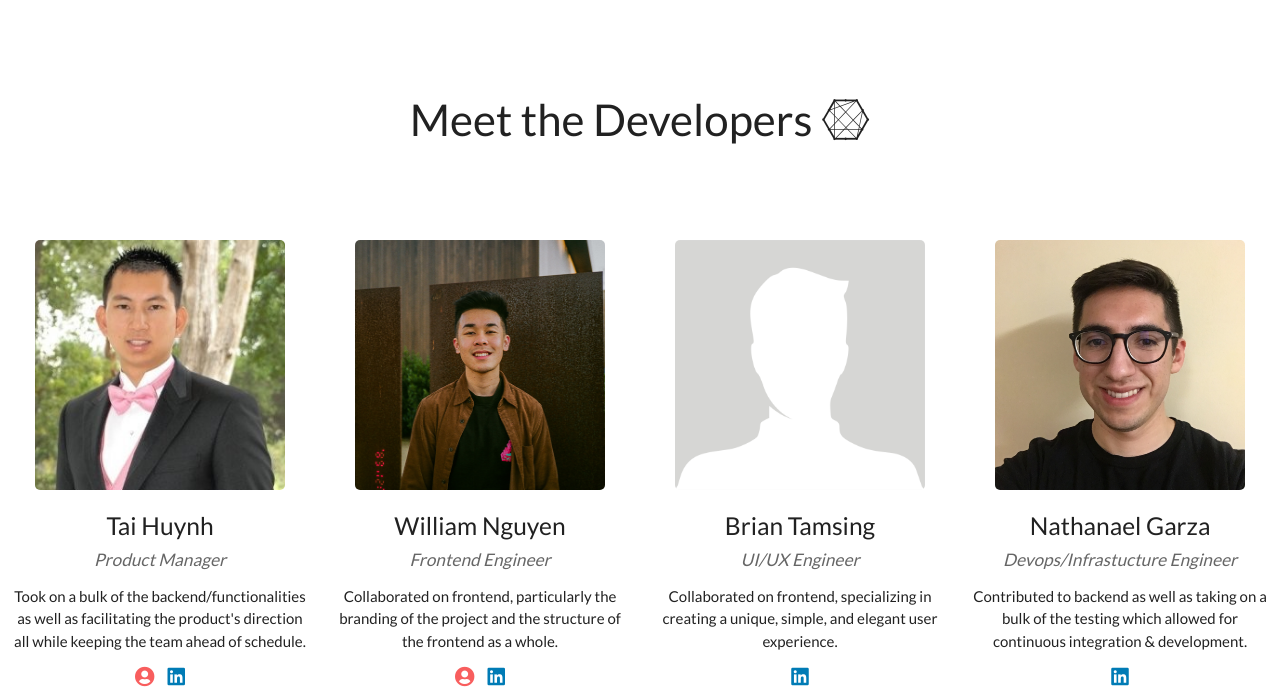
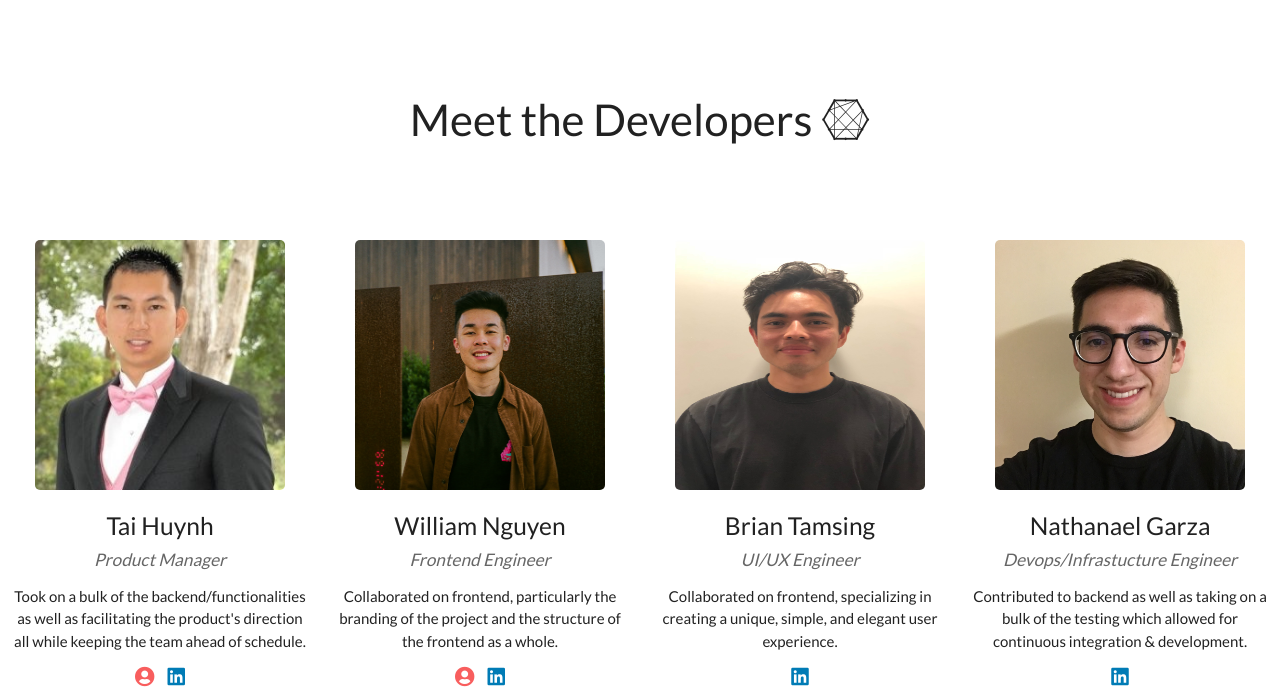
Before and after one commit to Winternight5/Sidenote, a Flask app: page /login in a window 1280 px wide. Shown: the part 1757-2448 px from the top of the page. Run offline with Flask 2, Linux system fonts and the light colour scheme.

Commit message:
added brians pic

```diff
--- a/app/templates/welcome.html
+++ b/app/templates/welcome.html
@@ -179,7 +179,7 @@
         </div>
       </div>
       <div class="col s12 m3 center-align">
-        <img class="responsive-img" src="../static/images/dev_portraits/defaultpic.png">
+        <img class="responsive-img" src="../static/images/dev_portraits/brian.jpg">
         <h5>Brian Tamsing</h5>
         <h6><i>UI/UX Engineer</i></h6>
         <p>Collaborated on frontend, specializing in creating a unique, simple, and elegant user experience.</p>
@@ -218,9 +218,9 @@
   <!-- alters the display of the login form-->
   <script>
     $(document).ready(function () {
-      $('input[type=radio]').on('change', function() {
+      $('input[type=radio]').on('change', function () {
         displayNone();
-        $("." + $(this).val()).animate({height: "toggle", opacity: "toggle"}, 850);
+        $("." + $(this).val()).animate({ height: "toggle", opacity: "toggle" }, 850);
         applyButtonText($(this));
       })
 
```
Also changed, not shown: app/static/images/dev_portraits/brian.jpg (added).
